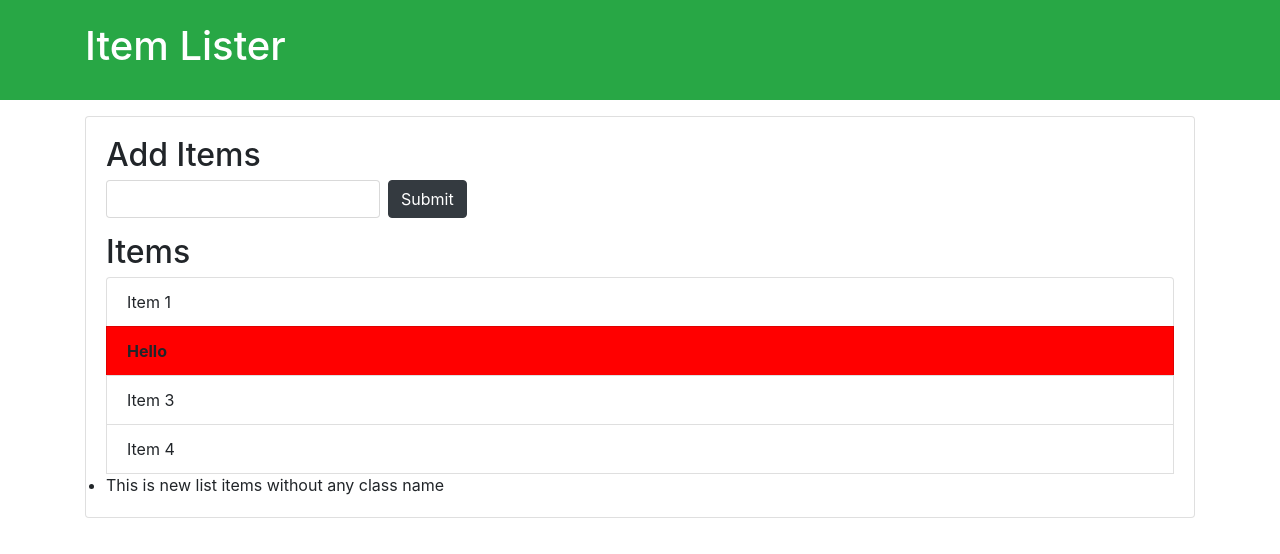
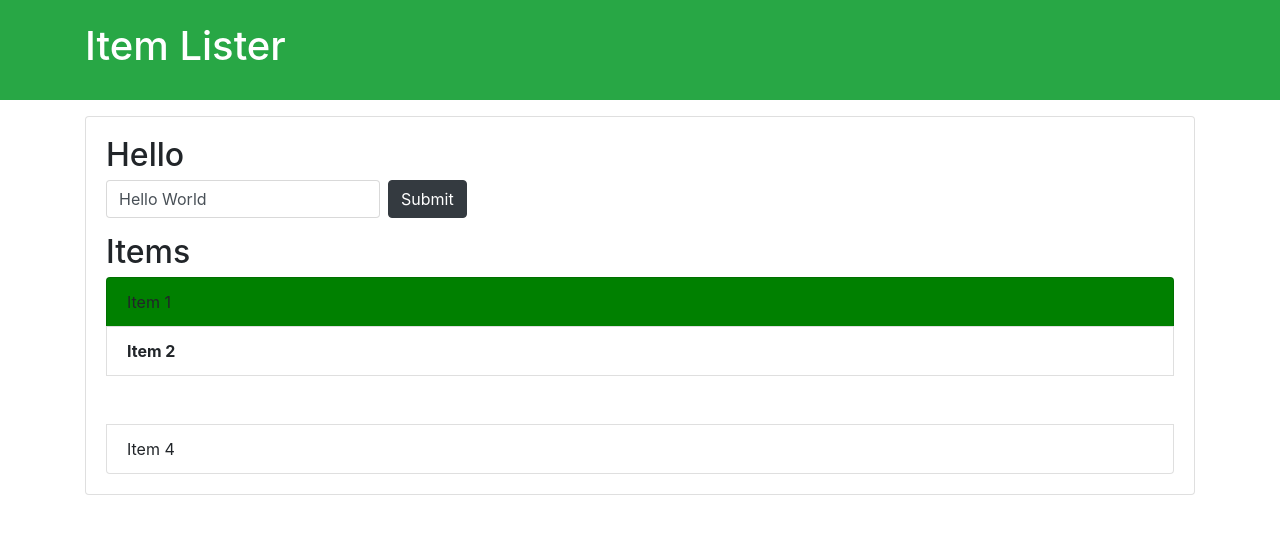
Before and after one commit to SOUrav-0975/web-devlopment, a plain HTML site: page index.html in a window 1280 px wide. Drawn offline with nearby package versions, Linux system fonts and the light colour scheme.

Commit message:
added queryselector assign

```diff
--- a/index.html
+++ b/index.html
@@ -26,7 +26,7 @@
       <li class="list-group-item">Item 2</li>
       <li class="list-group-item">Item 3</li>
       <li class="list-group-item">Item 4</li>
-      <li> Item 2 </li>
+
     </ul>
    </div>
   </div>
--- a/script.js
+++ b/script.js
@@ -38,17 +38,46 @@ headerTitle.style.borderBottom = "solid 2px #000"
 
 //GET ELEMENT BY TAG NAME
 
-let li = document.getElementsByTagName("li")
-console.log(li)
+//let li = document.getElementsByTagName("li")
+//console.log(li)
 
-console.log(li[1])
-li[1].textContent="Hello";
-li[1].style.fontWeight="bold";
-li[1].style.backgroundColor="red";
-li[4].innerText="This is new list items without any class name"
+//console.log(li[1])
+//li[1].textContent="Hello";
+//li[1].style.fontWeight="bold";
+//li[1].style.backgroundColor="red";
+//li[4].innerText="This is new list items without any class name"
 //gives error
 //items.style.backgroundColor="#f4f4f4"
 //let items=document.getElementsByClassName('list-group-item')
 //for(let i=0;i<items.length;i++){
   // items[i].style.backgroundColor="#f4f4f4"
 //}
+
+
+//QuerySelector
+
+let header = document.querySelector('#main-header');
+header.getElementsByClassName.borderBottom = 'solid 4px #ccc';
+
+let input = document.querySelector('input');
+input.value ='Hello World';
+
+let secondItem = document.querySelector('.list-group-item:nth-child(2)')
+secondItem.style.backgroundColor ='green';
+secondItem.style.fontWeight ='bold';
+let thirdItem = document.querySelector('.list-group-item:nth-child(3)');
+thirdItem.style.opacity="0"
+
+//QuerySelectorAll
+let titles = document.querySelectorAll(".title")
+titles[0].textContent="Hello"
+
+let odd = document.querySelectorAll("li:nth-child(odd)")
+
+
+let even = document.querySelectorAll("li:nth-child(even)")
+
+for(let i = 0;i < odd.length;i++){
+    odd[i].style.backgroundColor = "green";
+    even[i].style.backgroundColor = "#fff"
+}
```
